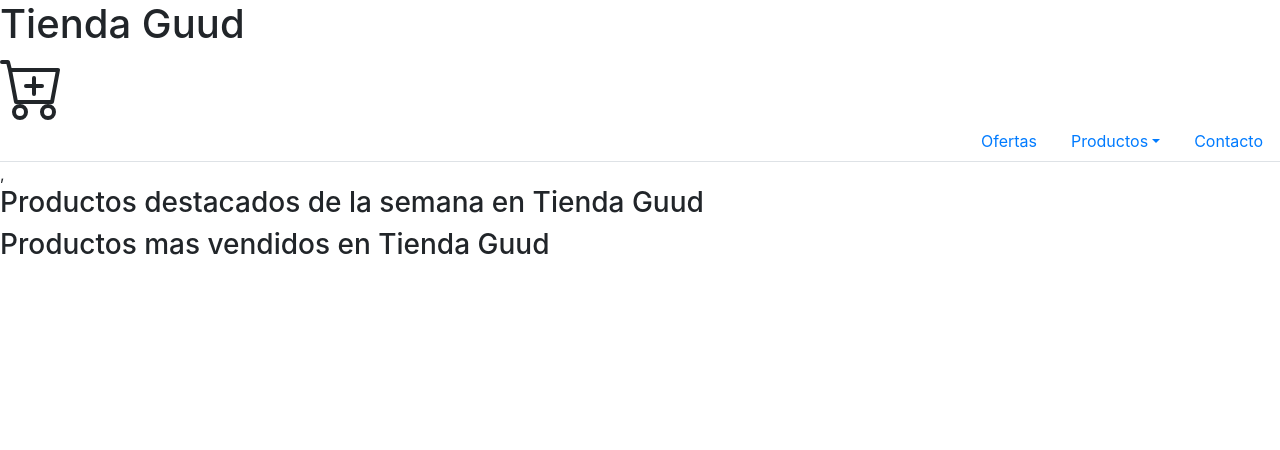
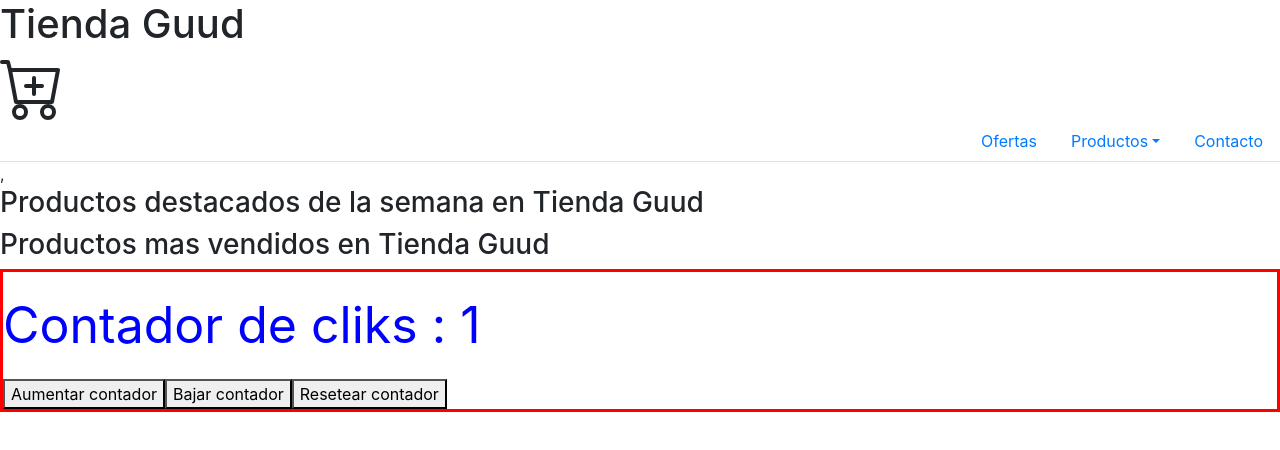
Before and after one commit to fedegudi/Tienda-React, a React (Create React App) app: page / in a window 1280 px wide. Shown: the top 450 px of the page. Built offline with nearby package versions, Linux system fonts and the light colour scheme.

Commit message:
desafio 5, contador de clicks

```diff
--- a/src/App.js
+++ b/src/App.js
@@ -1,6 +1,7 @@
 import React from 'react';
 import NavBar from './components/NavBar/NavBar';
-import ItemListContainer from './components/NavBar/ItemListContainer';
+import ItemListContainer from './components/ItemListContainer/ItemListContainer';
+import ItemCount from './components/ItemCount/ItemCount';
 
 
 function App() {
@@ -10,6 +11,7 @@ function App() {
     <ItemListContainer
     destacados="Productos destacados de la semana en Tienda Guud"
     masVendidos="Productos mas vendidos en Tienda Guud" />
+    <ItemCount />
     </>
   );
 }
--- /dev/null
+++ b/src/components/ItemCount/ItemCount.js
@@ -0,0 +1,44 @@
+import React from 'react'
+
+
+const ItemCount = () =>{
+
+    const [contador, setContador] = React.useState(1);
+
+    const [fecha, setFecha] = React.useState("");
+
+    const aumentarContador = () =>{
+       setContador(contador+1)
+    }
+
+    const bajarContador = () =>{
+        setContador(contador-1)
+    }
+
+    const resetearContador = () =>{
+        setContador(1)
+    }
+
+    const ultimoClick = () =>{
+        setFecha(new Date().toLocaleString());
+    }
+
+    return(
+
+        <div onClick={ ultimoClick }
+        style= {{border:"red", borderStyle:"solid"}}>
+        <p>{fecha}</p>
+        <p style={{color:"blue", fontSize:50}} >Contador de cliks : { contador }</p>
+        <button onClick={ aumentarContador }>Aumentar contador</button>
+        <button onClick={ bajarContador } >Bajar contador</button>
+        <button onClick={ resetearContador } >Resetear contador</button>
+        </div>
+
+    )
+}
+
+
+
+
+
+export default ItemCount
--- a/src/components/NavBar/NavBar.js
+++ b/src/components/NavBar/NavBar.js
@@ -1,6 +1,6 @@
 import React from 'react';
 import 'bootstrap/dist/css/bootstrap.min.css';
-import CartWidget from './CartWidget';
+import CartWidget from '../CartWidget/CartWidget';
 
 
 function NavBar (){
```
Also changed, not shown: src/components/CartWidget/CartWidget.js (renamed from src/components/NavBar/CartWidget.js), src/components/ItemListContainer/ItemListContainer.js (renamed from src/components/NavBar/ItemListContainer.js), 1 other file (tests, documents, lock files or other folders).
